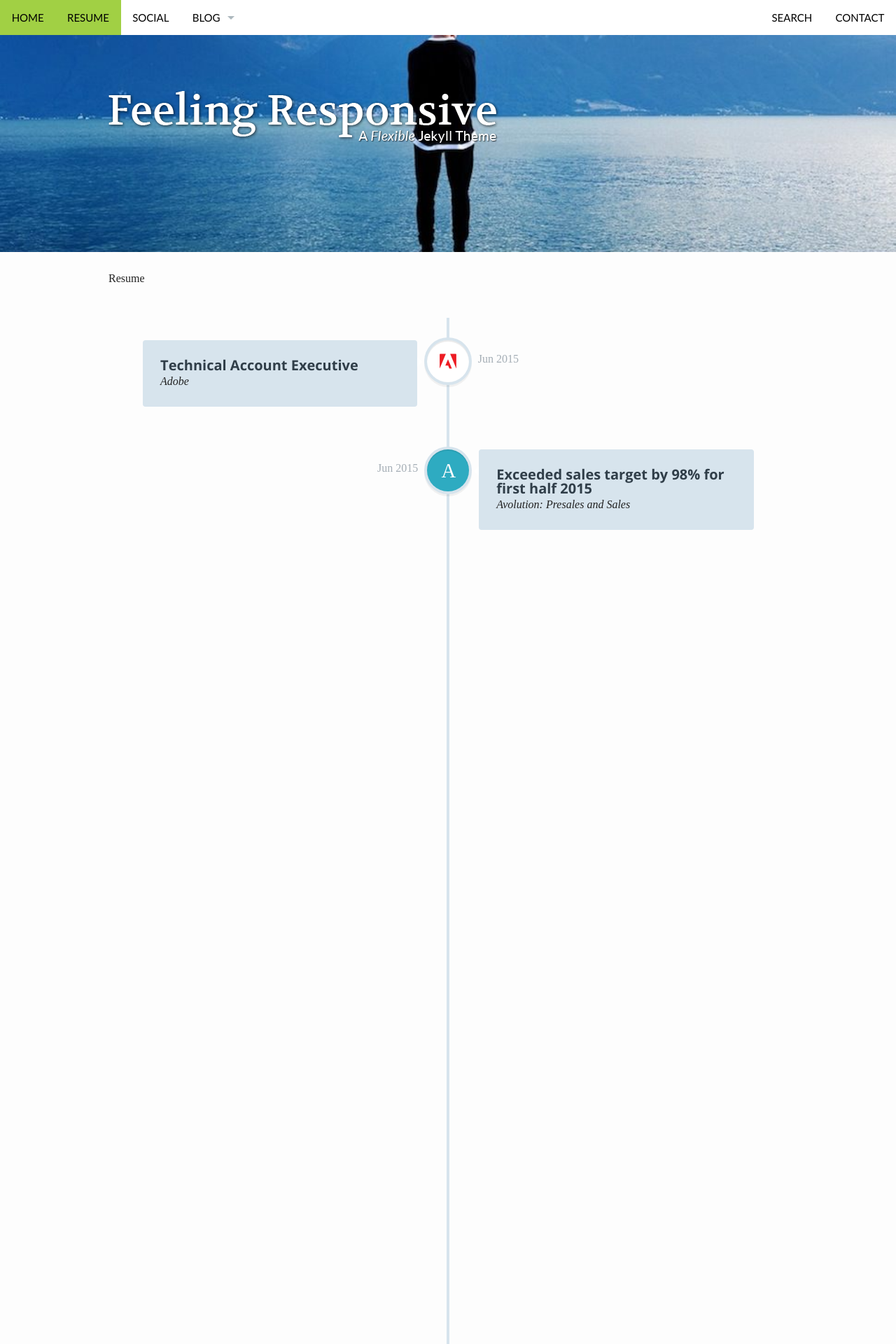
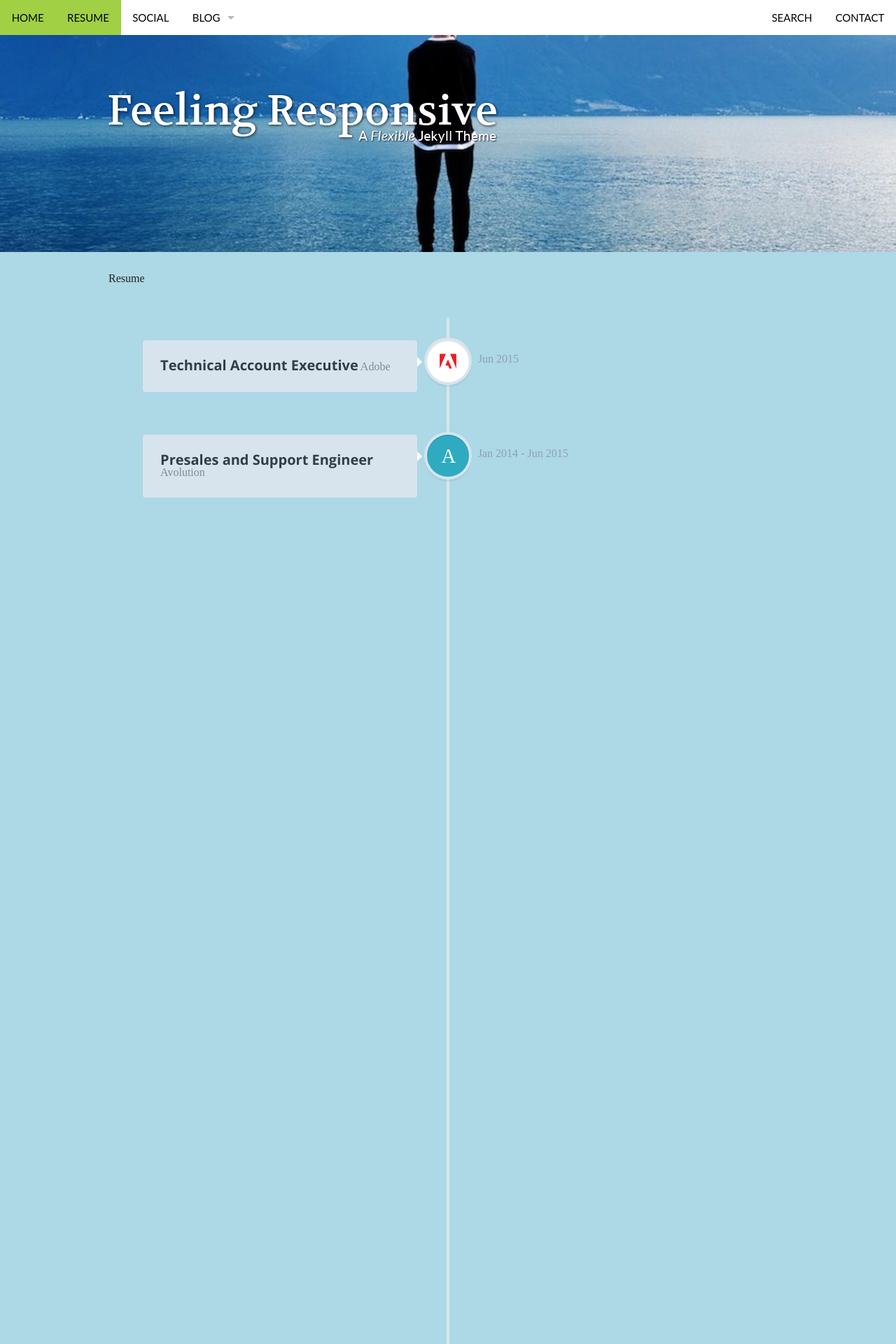
Before and after one commit to gar2et2/gar2et2.github.io, a Jekyll site: the page built from pages/resume.md, in a window 1280 px wide. Shown: the top 1920 px of the page at 70% size. Built offline with Jekyll 4.4.1, drawn with Linux system fonts in a browser that asks for light colours; nearby versions of some CDN libraries; some web fonts are replaced; library files that are not in the unit come from our copies.

Commit message:
timeline done but colour wrong, fix arrow

```diff
--- a/assets/css/style.css
+++ b/assets/css/style.css
@@ -12,6 +12,10 @@ html * {
   -webkit-box-sizing: border-box;
   -moz-box-sizing: border-box;
   box-sizing: border-box;
+}
+
+body {
+  background-color: lightblue;
 }
 
 .cd-container {
@@ -31,13 +35,20 @@ html * {
   max-width: 100%;
 }
 
-.cd-container h1, .cd-container h2 {
+.cd-container h1, .cd-container h2, .cd-timeline-content .job-title {
   font-family: "Open Sans", sans-serif;
   font-weight: bold;
   margin: 0 0 0 0;
 }
 
-.cd-container h3 {
+.cd-container h2, .cd-timeline-content .job-title {
+  font-family: "Open Sans", sans-serif;
+  font-weight: bold;
+  margin: 0 0 0 0;
+  color: #303e49;
+}
+
+.cd-container h3, .cd-timeline-content .company {
   margin: 0 0 0 0;
 }
 
@@ -276,7 +287,7 @@ Main components
   display: table;
   clear: both;
 }
-.cd-timeline-content h2 {
+.cd-timeline-content h2, .cd-timeline-content .job-title {
   padding-bottom: .25em;
   color: #303e49;
 }
@@ -317,11 +328,11 @@ Main components
   border-right: 7px solid white;
 }
 @media only screen and (min-width: 768px) {
-  .cd-timeline-content h2 {
+  .cd-timeline-content h2, .cd-timeline-content .job-title {
     font-size: 20px;
     font-size: 1.25rem;
   }
-  .cd-timeline-content h3 {
+  .cd-timeline-content h3 .cd-timeline-content .company {
     font-size: 16px;
     font-size: 1rem;
     font-style: italic;
--- a/pages/resume.md
+++ b/pages/resume.md
@@ -14,13 +14,32 @@ permalink: "/resume/"
 		<img src="/assets/img/cd-icon-adobe.svg" alt="adobe">
 	</div> <!-- cd-timeline-img -->
 	<div class="cd-timeline-content">
-		<h2>Technical Account Executive</h2>
-		<h3>Adobe</h3>
-<!--
-		<p>Specialising in Adobe Media Optimizer part of the Adobe Marketing Cloud.</p>
-		<a href="#0" class="cd-read-more">Read more</a>
--->
+		<span class="job-title">Technical Account Executive</span>
+		<span class="company">Adobe</span>
 		<span class="cd-date">Jun 2015</span>
+	</div> <!-- cd-timeline-content -->
+</div> <!-- cd-timeline-block -->
+
+<div class="cd-timeline-block">
+	<div class="cd-timeline-img cd-avolution">
+		<img src="/assets/img/cd-icon-avolution.svg" alt="avolution">
+	</div> <!-- cd-timeline-img -->
+	<div class="cd-timeline-content">
+		<span class="job-title">Presales and Support Engineer</span>
+		<span class="company">Avolution</span>
+		<span class="cd-date">Jan 2014 - Jun 2015</span>
+	</div> <!-- cd-timeline-content -->
+</div> <!-- cd-timeline-block -->
+
+<div id="right-side" class="cd-timeline-block">
+	<div class="cd-timeline-img cd-civica">
+		<img src="/assets/img/cd-icon-civica.svg" alt="civica">
+	</div> <!-- cd-timeline-img -->
+
+	<div class="cd-timeline-content">
+		<span class="job-title">Responsible for in-house Java app development</span>
+		<span class="company">Civica: System Analyst/Programming</span>
+		<span class="cd-date">Jan 2014 - Jun 2015</span>
 	</div> <!-- cd-timeline-content -->
 </div> <!-- cd-timeline-block -->
 
@@ -30,8 +49,8 @@ permalink: "/resume/"
 	</div> <!-- cd-timeline-img -->
 
 	<div class="cd-timeline-content" style="float: right; ">
-		<h2>Exceeded sales target by 98% for first half 2015</h2>
-		<h3>Avolution: Presales and Sales</h3>
+		<span class="job-title">Exceeded sales target by 98% for first half 2015</span>
+		<span class="company">Avolution: Presales and Sales</span>
 		<span class="cd-date" style="left: auto; right: 122%; text-align: right;">Jun 2015</span>
 	</div> <!-- cd-timeline-content -->
 </div> <!-- cd-timeline-block -->
@@ -42,8 +61,8 @@ permalink: "/resume/"
 	</div> <!-- cd-timeline-img -->
 
 	<div class="cd-timeline-content">
-		<h2>71% increase in sales on 2013</h2>
-		<h3>Avolution: Presales and Sales</h3>
+		<span class="job-title">71% increase in sales on 2013</span>
+		<span class="company">Avolution: Presales and Sales</span>
 		<span class="cd-date">Jan 2015</span>
 	</div> <!-- cd-timeline-content -->
 </div> <!-- cd-timeline-block -->
@@ -54,22 +73,20 @@ permalink: "/resume/"
 	</div> <!-- cd-timeline-img -->
 
 	<div class="cd-timeline-content">
-		<h2>Achieved 100% account retention</h2>
-		<h3>Avolution: Support/Account Management for APAC</h3>
+		<span class="job-title">Achieved 100% account retention</span>
+		<span class="company">Avolution: Support/Account Management for APAC</span>
 		<span class="cd-date">Jan 2015</span>
 	</div> <!-- cd-timeline-content -->
 </div> <!-- cd-timeline-block -->
 
 <div class="cd-timeline-block">
-	<div class="cd-timeline-img cd-avolution">
-		<img src="/assets/img/cd-icon-avolution.svg" alt="avolution">
+	<div class="cd-timeline-img cd-civica">
+		<img src="/assets/img/cd-icon-civica.svg" alt="civica">
 	</div> <!-- cd-timeline-img -->
-
-	<div class="cd-timeline-content">
-		<h2>Presales and Support Engineer</h2>
-		<h3>Avolution</h3>
-		<p></p>
-		<span class="cd-date">Jan 2014</span>
+<div class="cd-timeline-content">
+		<span class="job-title">Graduate Analyst Programmer (DevOps)</span>
+		<span class="company">Civica</span>
+		<span class="cd-date">Jun 2012 - Jan 2014</span>
 	</div> <!-- cd-timeline-content -->
 </div> <!-- cd-timeline-block -->
 
@@ -79,32 +96,9 @@ permalink: "/resume/"
 	</div> <!-- cd-timeline-img -->
 
 	<div class="cd-timeline-content">
-		<h2>Responsible for in-house Java app development</h2>
-		<h3>Civica: System Analyst/Programming</h3>
+		<span class="job-title">Managed builds of Windows Installers (WiX)</span>
+		<span class="company">Civica: DevOps</span>
 		<span class="cd-date">Jan 2014</span>
-	</div> <!-- cd-timeline-content -->
-</div> <!-- cd-timeline-block -->
-
-<div id="right-side" class="cd-timeline-block">
-	<div class="cd-timeline-img cd-civica">
-		<img src="/assets/img/cd-icon-civica.svg" alt="civica">
-	</div> <!-- cd-timeline-img -->
-
-	<div class="cd-timeline-content">
-		<h2>Managed builds of Windows Installers (WiX)</h2>
-		<h3>Civica: DevOps</h3>
-		<span class="cd-date">Jan 2014</span>
-	</div> <!-- cd-timeline-content -->
-</div> <!-- cd-timeline-block -->
-
-<div class="cd-timeline-block">
-	<div class="cd-timeline-img cd-civica">
-		<img src="/assets/img/cd-icon-civica.svg" alt="civica">
-	</div> <!-- cd-timeline-img -->
-<div class="cd-timeline-content">
-		<h2>Graduate Analyst Programmer (DevOps)</h2>
-		<h3>Civica</h3>
-		<span class="cd-date">Jun 2012</span>
 	</div> <!-- cd-timeline-content -->
 </div> <!-- cd-timeline-block -->
 
@@ -114,9 +108,9 @@ permalink: "/resume/"
 	</div> <!-- cd-timeline-img -->
 
 	<div class="cd-timeline-content">
-		<h2>Bachelor of Business and Commerce</h2>
-		<h2>Bachelor of Information Technology and Systems</h2>
-		<h3>Monash University</h3>
+		<span class="job-title">Bachelor of Business and Commerce</span>
+		<span class="job-title">Bachelor of Information Technology and Systems</span>
+		<span class="company">Monash University</span>
 		<p>Graduated with a double degree majoring in Marketing and Multimeia Applications.</p>
 		<span class="cd-date">Dec 2011</span>
 	</div> <!-- cd-timeline-content -->
@@ -128,8 +122,8 @@ permalink: "/resume/"
 	</div> <!-- cd-timeline-img -->
 
 	<div class="cd-timeline-content">
-		<h2>Resident Advisor Scholarship</h2>
-		<h3>Monash Univesity</h3>
+		<span class="job-title">Resident Advisor Scholarship</span>
+		<span class="company">Monash Univesity</span>
 		<span class="cd-date">2009-2011</span>
 	</div> <!-- cd-timeline-content -->
 </div> <!-- cd-timeline-block -->
@@ -140,8 +134,8 @@ permalink: "/resume/"
 	</div> <!-- cd-timeline-img -->
 
 	<div class="cd-timeline-content">
-		<h2>Network Advisor</h2>
-		<h3>Monash Residential Services</h3>
+		<span class="job-title">Network Advisor</span>
+		<span class="company">Monash Residential Services</span>
 		<p>On-campus level 1 support, retrieving lost assignments, malware removal, etc</p>
 		<span class="cd-date">2008-2010</span>
 	</div> <!-- cd-timeline-content -->
@@ -153,8 +147,8 @@ permalink: "/resume/"
 	</div> <!-- cd-timeline-img -->
 
 	<div class="cd-timeline-content">
-		<h2>Technical Project Assistant (Casual)</h2>
-		<h3>IT Services, Monash University</h3>
+		<span class="job-title">Technical Project Assistant (Casual)</span>
+		<span class="company">IT Services, Monash University</span>
 		<p>Rolling out Cisco VoIP phones around the Victorian Campuses.</p>
 		<span class="cd-date">Sep 2008 - Dec 2010</span>
 	</div> <!-- cd-timeline-content -->
@@ -166,8 +160,8 @@ permalink: "/resume/"
 	</div> <!-- cd-timeline-img -->
 
 	<div class="cd-timeline-content">
-		<h2>Notetaker (Casual)</h2>
-		<h3>Disability Liaison Unit, Monash University</h3>
+		<span class="job-title">Notetaker (Casual)</span>
+		<span class="company">Disability Liaison Unit, Monash University</span>
 		<p>Recording and complining lectures and tutorial notes for disabled students.</p>
 		<span class="cd-date">Jun 2008 - Aug 2008</span>
 	</div> <!-- cd-timeline-content -->
@@ -179,8 +173,8 @@ permalink: "/resume/"
 	</div> <!-- cd-timeline-img -->
 
 	<div class="cd-timeline-content">
-		<h2>Vice-President</h2>
-		<h3>Berwick International Student Association</h3>
+		<span class="job-title">Vice-President</span>
+		<span class="company">Berwick International Student Association</span>
 		<span class="cd-date">2008</span>
 	</div> <!-- cd-timeline-content -->
 </div> <!-- cd-timeline-block -->
@@ -191,8 +185,8 @@ permalink: "/resume/"
 	</div> <!-- cd-timeline-img -->
 
 	<div class="cd-timeline-content">
-		<h2>Event Team Leader</h2>
-		<h3>City of Melbourne</h3>
+		<span class="job-title">Event Team Leader</span>
+		<span class="company">City of Melbourne</span>
 		<p>Welcome to International Students event</p>
 		<span class="cd-date">2008</span>
 	</div> <!-- cd-timeline-content -->
@@ -205,8 +199,8 @@ permalink: "/resume/"
 	</div> <!-- cd-timeline-img -->
 
 	<div class="cd-timeline-content">
-		<h2>HSC/A-Levels Cambridge International Examinations</h2>
-		<h3>College du Saint Esprit</h3>
+		<span class="job-title">HSC/A-Levels Cambridge International Examinations</span>
+		<span class="company">College du Saint Esprit</span>
 		<span class="cd-date">Dec 2006</span>
 	</div> <!-- cd-timeline-content -->
 </div> <!-- cd-timeline-block -->
```
